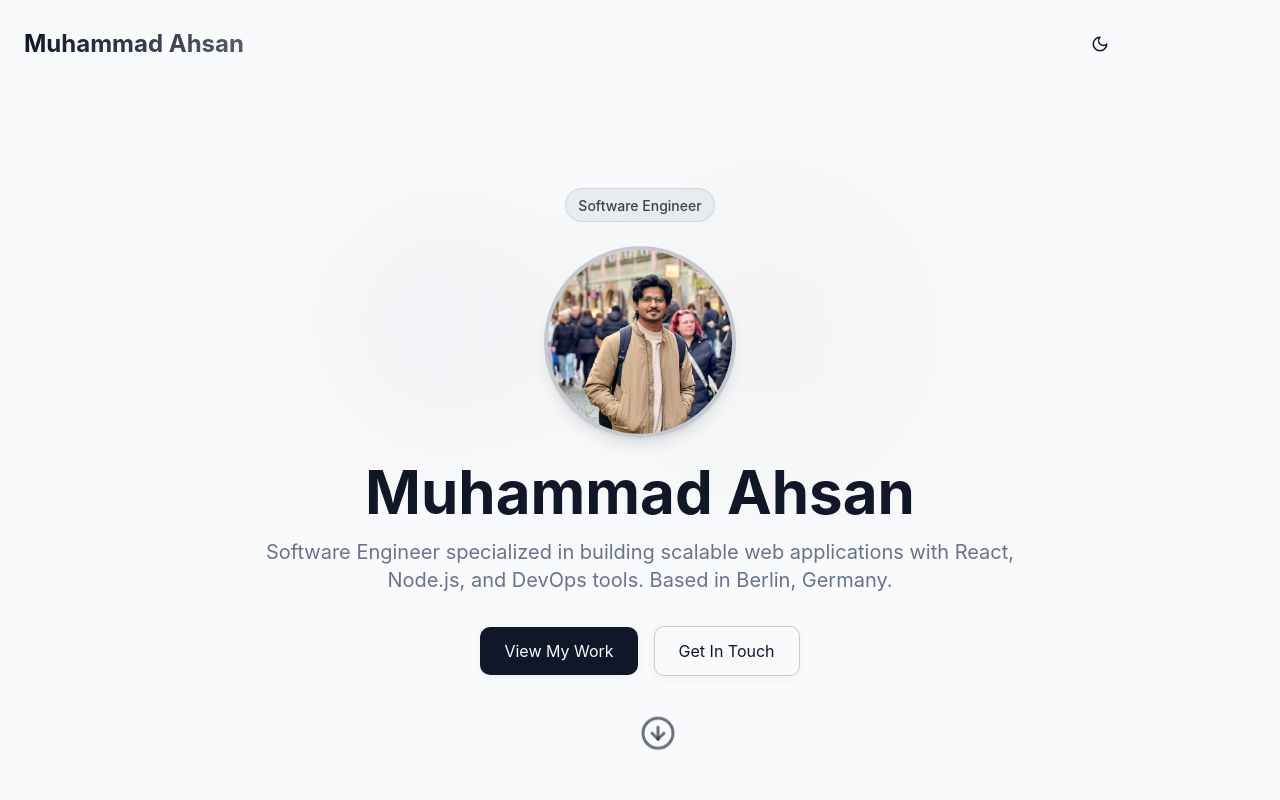
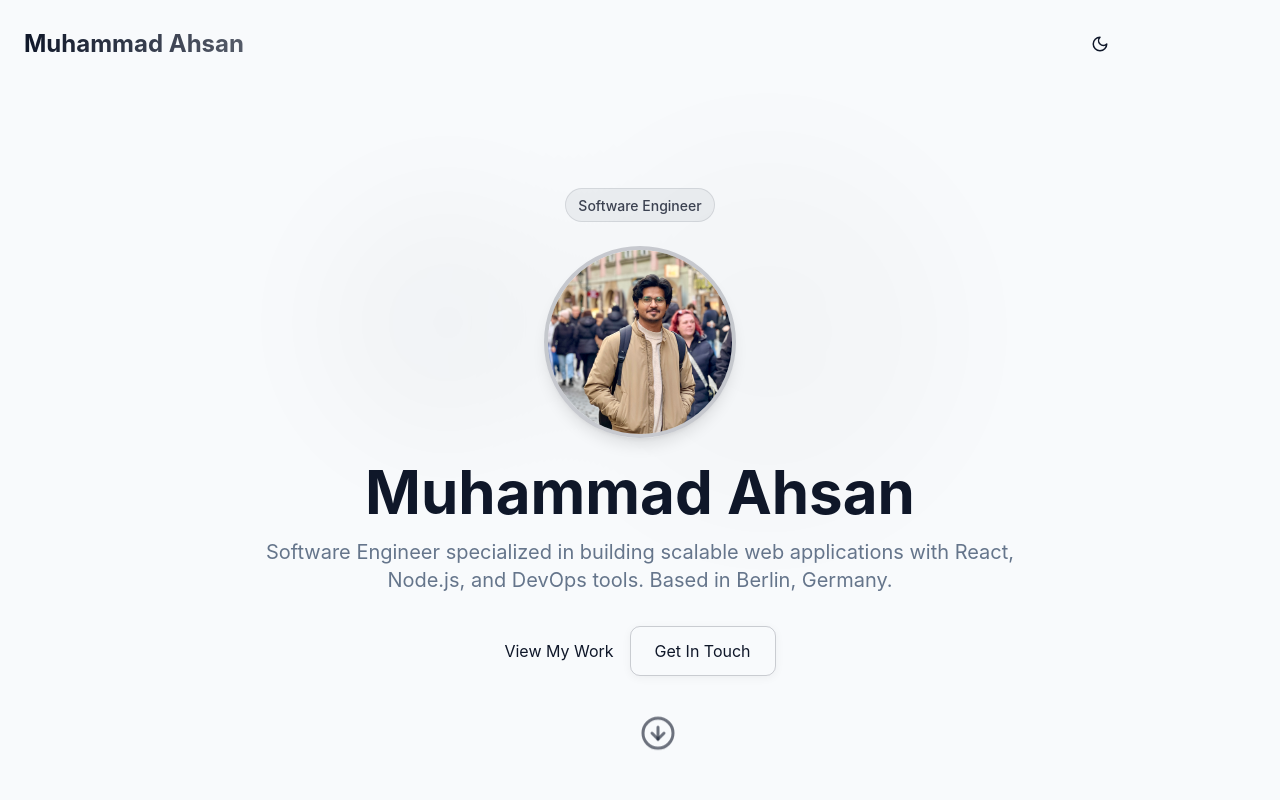
Before and after one commit to ahsan131-hub/myProfile, a React (Vite) app: page / in a window 1280 px wide. Shown: the top 800 px of the page. Built offline with nearby package versions, Linux system fonts and the light colour scheme.

Commit message:
Refactor Hero component to replace anchor tag with a div for "View My Work" button, enhancing click functionality and maintaining styling.

```diff
--- a/src/components/Hero.tsx
+++ b/src/components/Hero.tsx
@@ -49,9 +49,17 @@ const Hero = () => {
             className="flex flex-col sm:flex-row items-center justify-center gap-4 opacity-0 animate-fade-in"
             style={{ animationDelay: "0.9s", animationFillMode: "forwards" }}
           >
-            <a href="#experience" className="btn-primary w-full sm:w-auto">
+            {/* <a href="#experience" className="btn-primary w-full sm:w-auto">
               View My Work
-            </a>
+            </a> */}
+
+            <div
+              className="sm:w-auto cursor-pointer"
+              onClick={() => (window.location.href = "#experience")}
+            >
+              View My Work
+            </div>
+
             <a href="#contact" className="btn-outline w-full sm:w-auto">
               Get In Touch
             </a>
```
